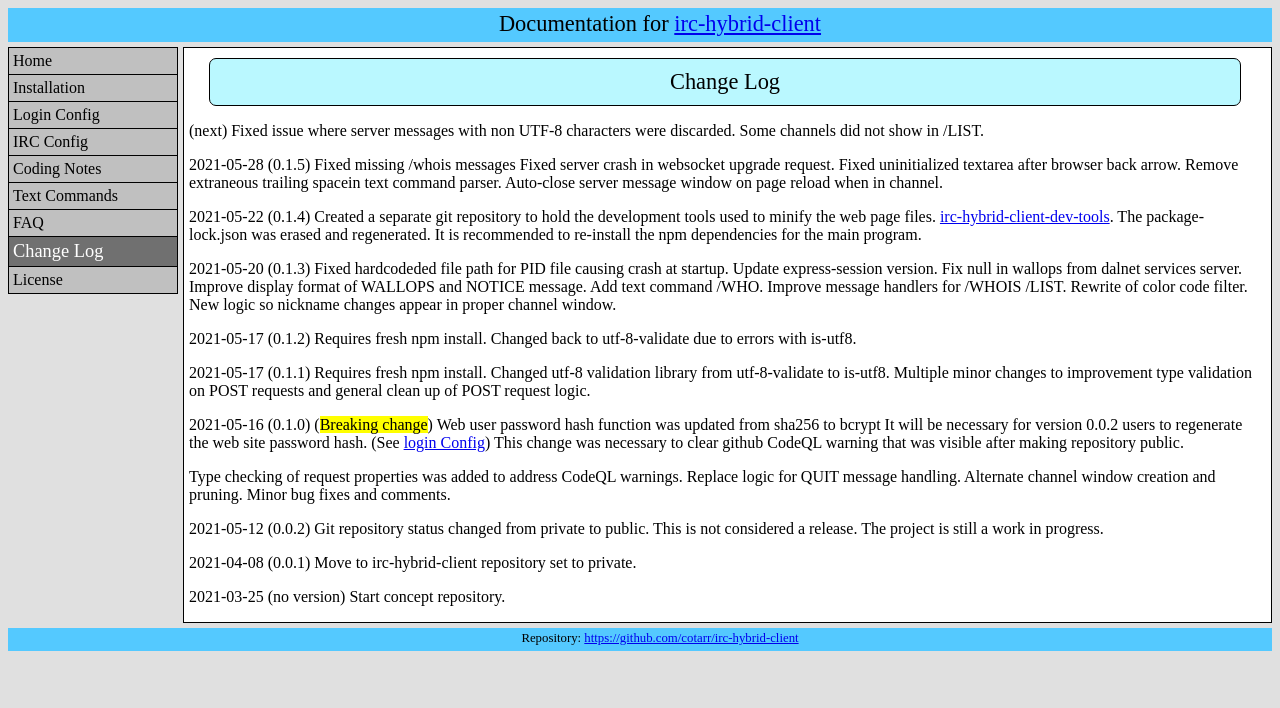
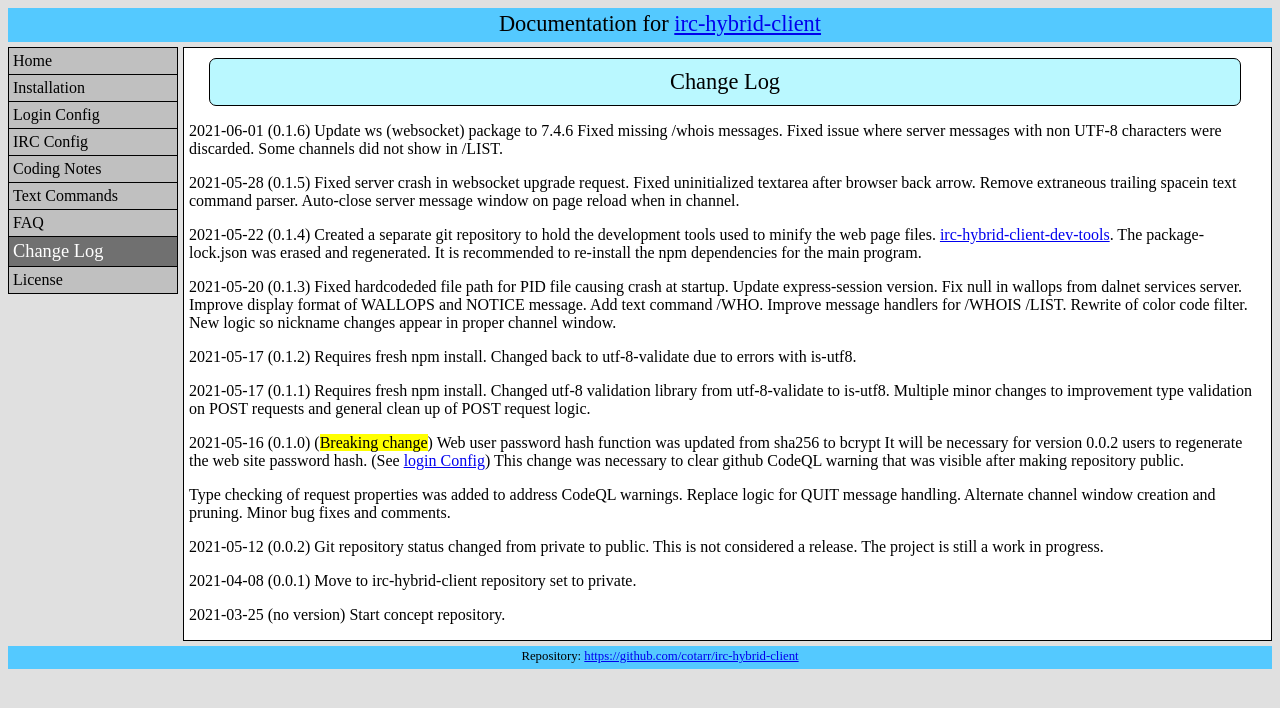
Before and after one commit to cotarr/irc-hybrid-client, a website: page docs/history.html in a window 1280 px wide. Drawn offline with Linux system fonts and the light colour scheme.

Commit message:
Version 0.1.6

```diff
--- a/docs/history.html
+++ b/docs/history.html
@@ -32,12 +32,14 @@
           Change Log
         </div>
         <p>
-          (next) Fixed issue where server messages with non UTF-8 characters
+          2021-06-01 (0.1.6)
+          Update ws (websocket) package to 7.4.6
+          Fixed missing /whois messages.
+          Fixed issue where server messages with non UTF-8 characters
           were discarded. Some channels did not show in /LIST.
         </p>
         <p>
           2021-05-28 (0.1.5)
-          Fixed missing /whois messages
           Fixed server crash in websocket upgrade request.
           Fixed uninitialized textarea after browser back arrow.
           Remove extraneous trailing spacein text command parser.
--- a/package.json
+++ b/package.json
@@ -1,6 +1,6 @@
 {
   "name": "irc-hybrid-client",
-  "version": "0.1.5",
+  "version": "0.1.6",
   "description": "Single user hybrid IRC client using JavaScript front end and Node/Express backend",
   "main": "bin/www",
   "scripts": {
@@ -30,7 +30,7 @@
     "memorystore": "^1.6.6",
     "morgan": "^1.10.0",
     "utf-8-validate": "^5.0.5",
-    "ws": "^7.4.4"
+    "ws": "^7.4.6"
   },
   "devDependencies": {}
 }
```
Also changed, not shown: 1 other file.
